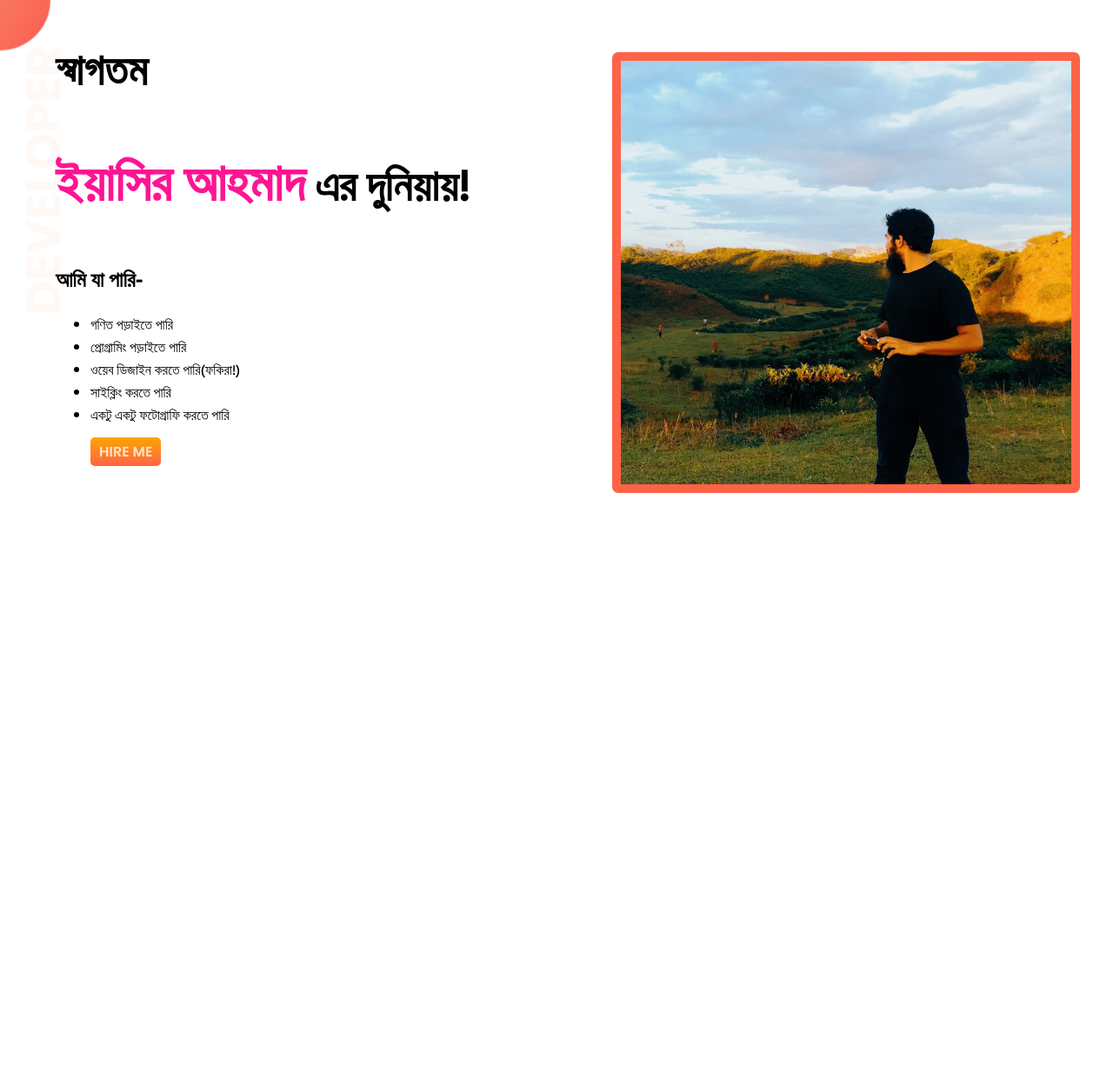
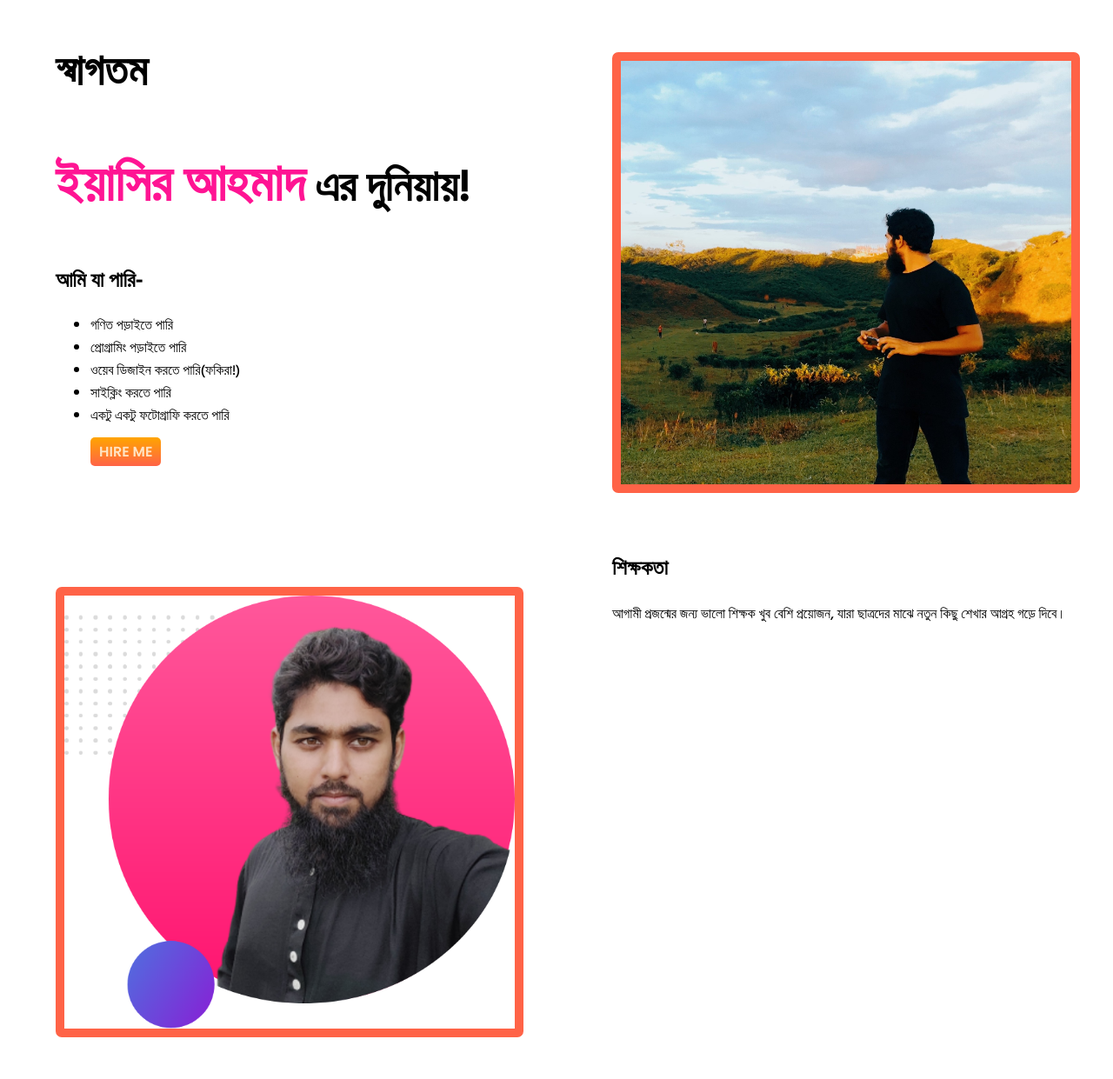
Before and after one commit to ahmad-yasir/yasir-portfolio, a plain HTML site: page index.html in a window 1280 px wide. Shown: the whole page at 87% size. Before the commit the page ends 800 px from the top, so only its background shows below. Drawn offline with Linux system fonts and the light colour scheme.

Commit message:
second section

```diff
--- a/index.html
+++ b/index.html
@@ -17,7 +17,7 @@
 
 <body>
     <section class="flexible-container">
-        <div class="half-width">
+        <div class="half-width about">
             <h1>স্বাগতম</h1>
             <h1><span class="span">ইয়াসির আহমাদ</span> এর দুনিয়ায়!</h1>
             <h2>আমি যা পারি-</h2>
@@ -35,6 +35,19 @@
         </div>
     </section>
 
+
+    <section class="flexible-container">
+        <div class="half-width">
+            <img src="images/my-bg2.png">
+        </div>
+
+        <div class="half-width">
+            <h2>শিক্ষকতা</h2>
+            <p>আগামী প্রজন্মের জন্য ভালো শিক্ষক খুব বেশি প্রয়োজন, যারা ছাত্রদের মাঝে নতুন কিছু শেখার আগ্রহ গড়ে দিবে।
+            </p>
+        </div>
+    </section>
+
 </body>
 
 </html>
--- a/style.css
+++ b/style.css
@@ -15,6 +15,7 @@ h1 {
 .half-width {
     width: 50%;
     padding-left: 5%;
+    margin-bottom: 40px;
 }
 
 .button-color {
@@ -43,6 +44,5 @@ h1 {
 
 .flexible-container {
     display: flex;
-    background-image: url(images/top-banner.png);
-    background-repeat: no-repeat;
+
 }
```
Also changed, not shown: images/my-bg2.png (added).
